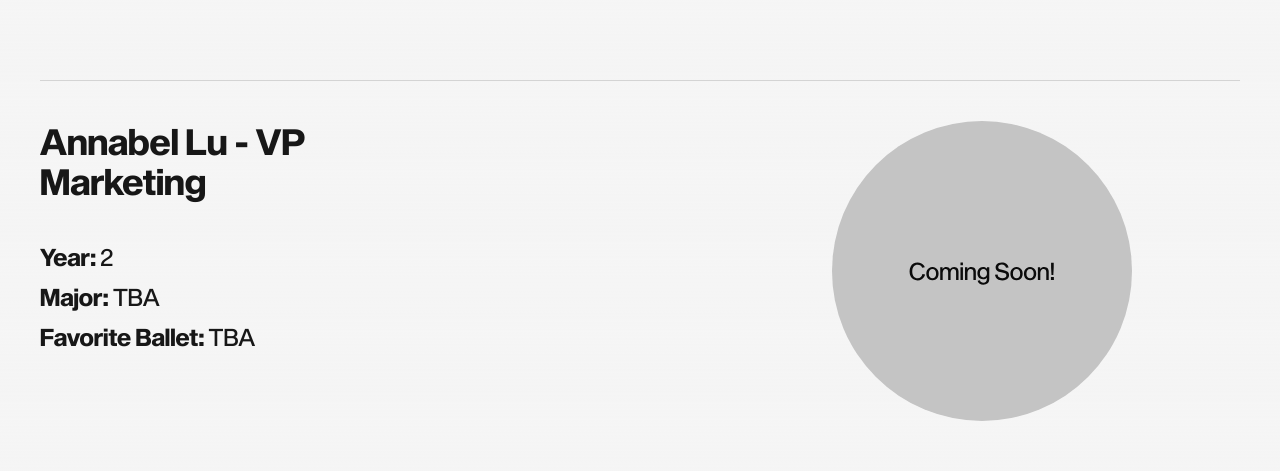
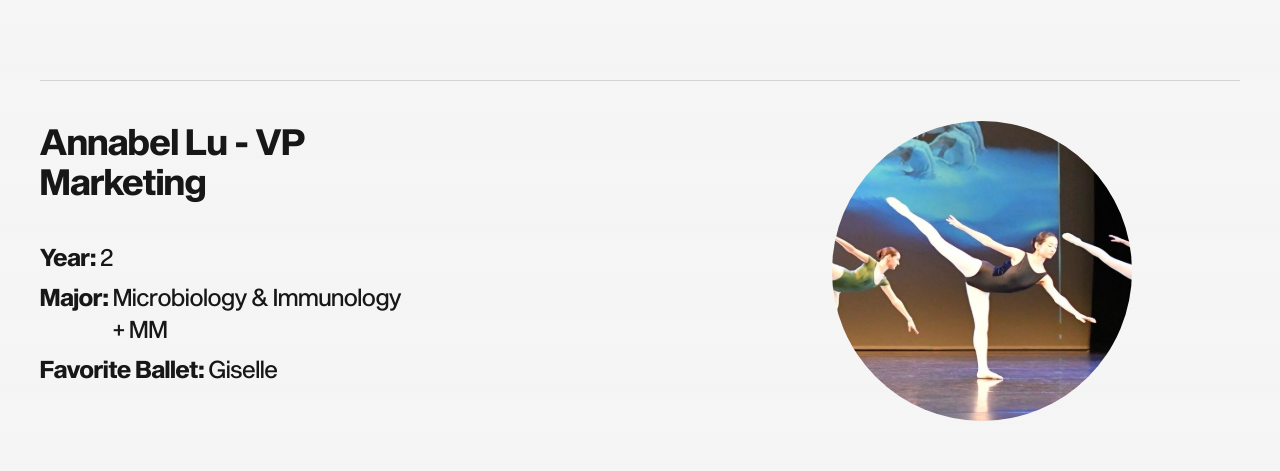
Before and after one commit to leesadie/ubcballet, a Next.js app: page /execs in a window 1280 px wide. Shown: the part 3720-4191 px from the top of the page. Built offline with nearby package versions, Linux system fonts and the light colour scheme; grey boxes are pictures that could not be loaded.

Commit message:
updated exec page

```diff
--- a/app/execs/ExecsClient.tsx
+++ b/app/execs/ExecsClient.tsx
@@ -444,7 +444,7 @@ const ExecsClient = () => {
                                 Major:
                             </div>
                             <div className="text-neutral-900 md:text-2xl text-base">
-                                TBA
+                                Microbiology & Immunology + MM
                             </div>
                         </div>
                         <div className="flex flex-row mt-2 md:mx-10 mx-6 gap-1">
@@ -452,7 +452,7 @@ const ExecsClient = () => {
                                 Favorite Ballet:
                             </div>
                             <div className="text-neutral-900 md:text-2xl text-base">
-                                TBA
+                                Giselle
                             </div>
                         </div>
                     </div>
@@ -465,7 +465,7 @@ const ExecsClient = () => {
                     >
                         <div>
                             <Image
-                                src='/images/placeholder2.svg'
+                                src='/images/annabel.svg'
                                 alt="annabel"
                                 height={300}
                                 width={300}
```
Also changed, not shown: public/images/annabel.svg (added).
